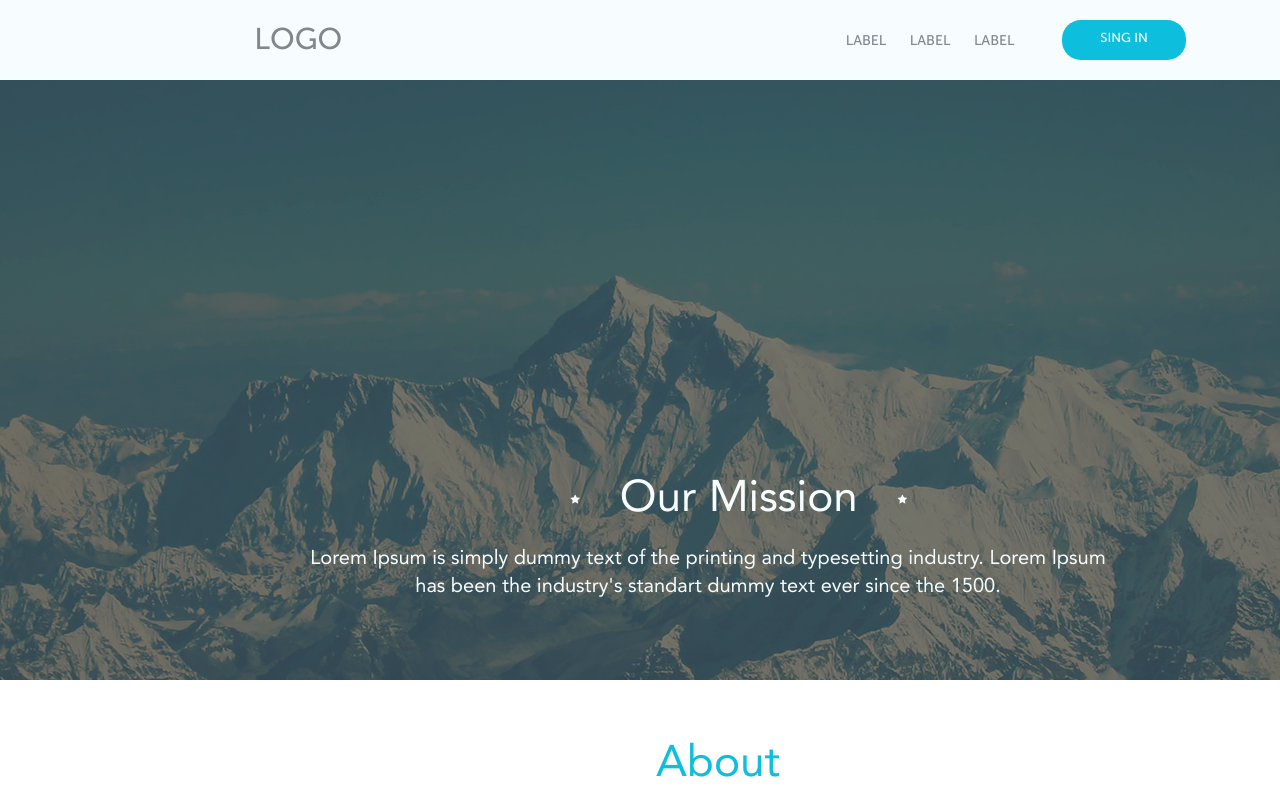
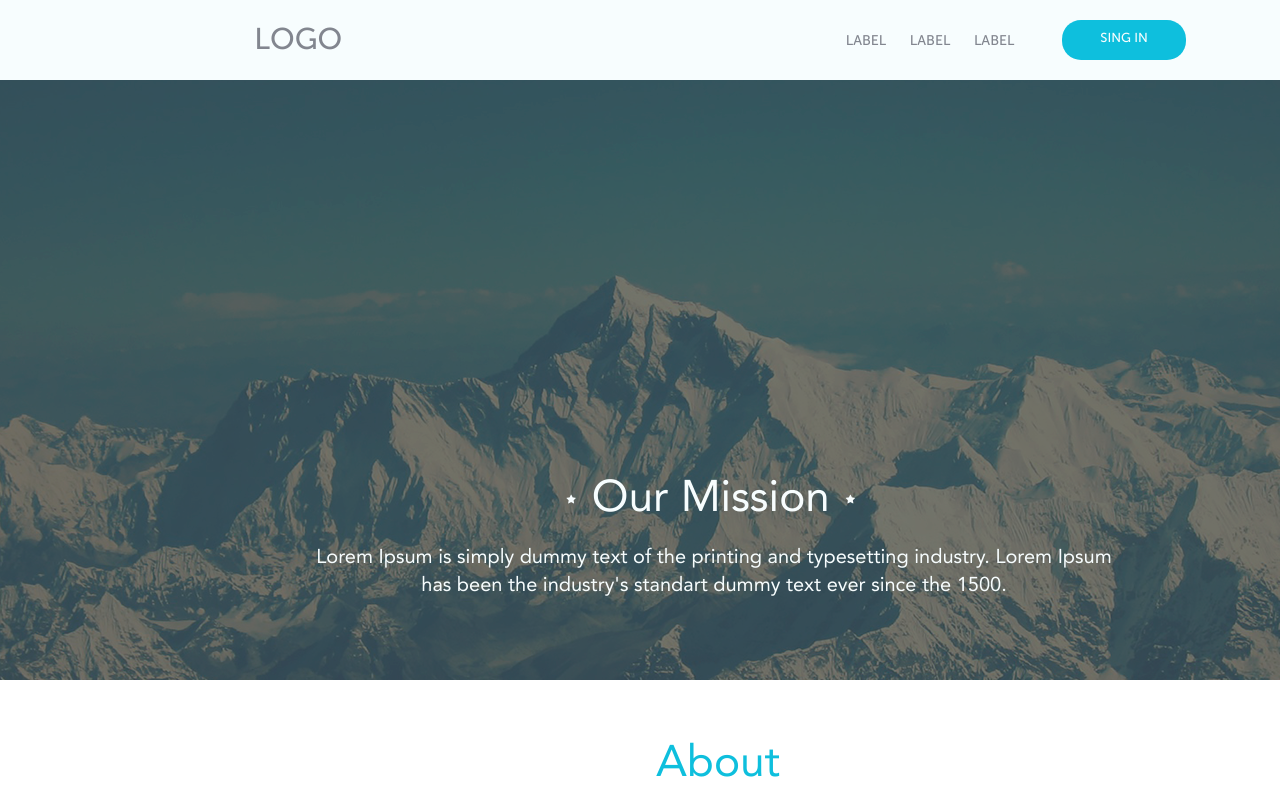
Before and after one commit to gitwood/test3, a plain HTML site: page index.html in a window 1280 px wide. Shown: the top 800 px of the page. Drawn offline with nearby package versions, Linux system fonts and the light colour scheme.

Commit message:
Update intro.css

```diff
--- a/css/intro/intro.css
+++ b/css/intro/intro.css
@@ -3,7 +3,7 @@
 }
 .b-intro__title {
   position: absolute;
-  left: 610.495px;
+  left: 582.495px;
   top: 406.5px;
   font-size: 44px;
   font-family: "Avenir";
@@ -14,20 +14,20 @@
 
 .b-intro__leftstar {
     position:relative;
-	right:40px;
+	right:16px;
 	bottom:8px;
     font-size:x-small;
 }
 .b-intro__rightstar {
     position:relative;
-	left:40px;
+	left:16px;
 	bottom:8px;
     font-size:x-small;
 }
 .b-intro__text {
   position: absolute;
-  left: 310.255px;
-  top:  465.147px;
+  left: 316.255px;
+  top:  464.147px;
   font-size: 20px;
   font-family: "Avenir";
   color: rgb(247, 253, 254);
```
